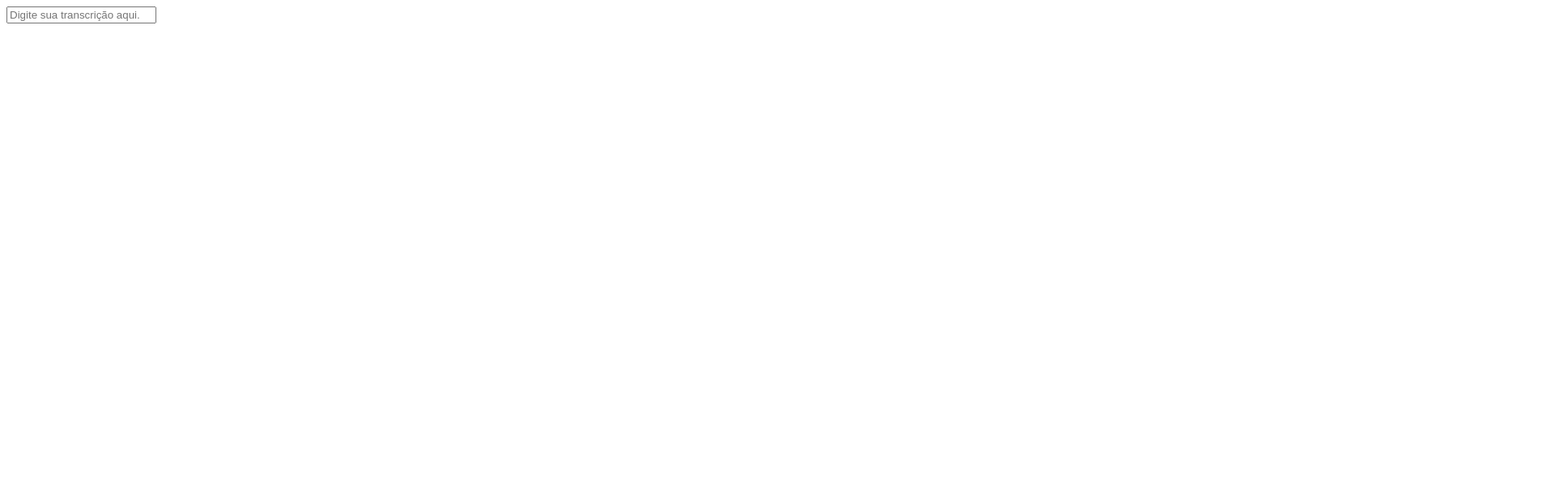
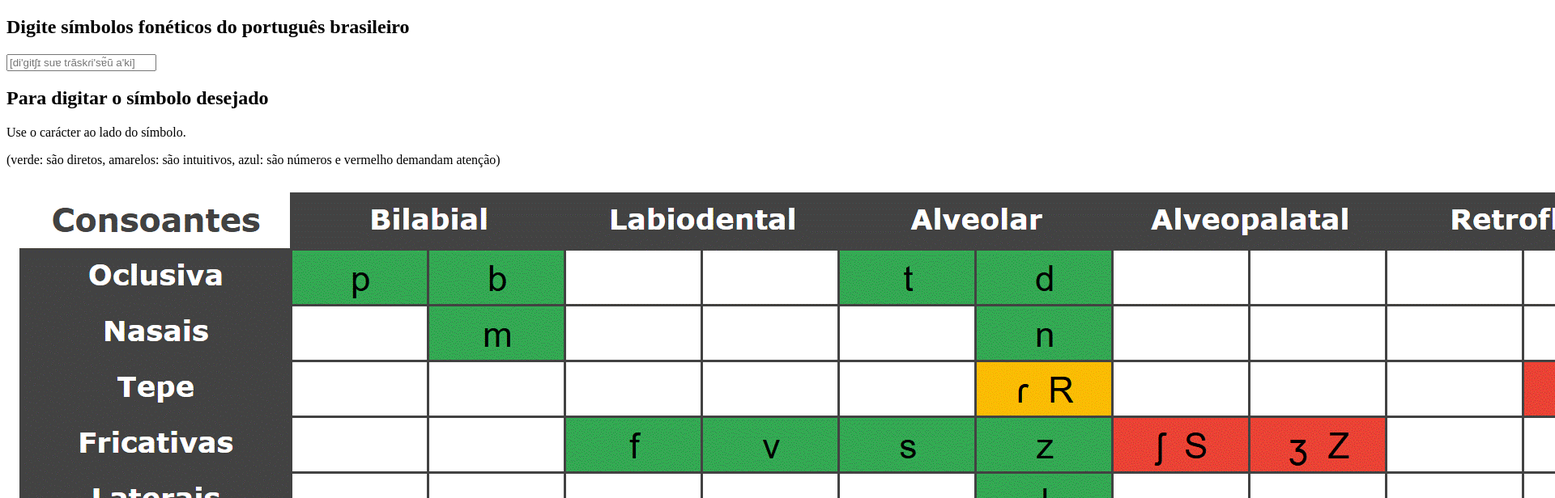
Before and after one commit to joamho-luiz/fono, a plain HTML site: page index.html in a window 1280 px wide. Shown: the top 616 px of the page at 81% size, 1920 px wide, since content can reach past the window. Drawn offline with Linux system fonts and the light colour scheme.

Commit message:
Todos elementos criados

```diff
--- a/index.html
+++ b/index.html
@@ -8,15 +8,25 @@
     <meta charset="utf-8">
     <meta name="viewport" content="width=device-width, initial-scale=1.0">
     <title>Teclado Fonético</title>
+
 </head>
 
 <body>
-    <input type="text" id="digitado" placeholder="Digite sua transcrição aqui.">
+    <Section id="texto">
+        <h1>Digite símbolos fonéticos do português brasileiro</h1>
+        <input type="text" id="digitado" placeholder="[di'gitʃɪ suɐ tɾãskɾi'sɐ̃ũ a'ki]">
+    </Section>
+
+    <section id="imagem">
+        <h2>Para digitar o símbolo desejado</h2>
+        <p>Use o carácter ao lado do símbolo.</p>
+        <p>(verde: são diretos, amarelos: são intuitivos, azul: são números e vermelho demandam atenção)</p>
+        <img src="tabela.gif" alt="Conversão para símbolos do Alfabeto Fonético Internacional">
+    </section>
 
     <script>
         document.getElementById("digitado").addEventListener("input", function() {
             let texto = this.value;
-
             let convertido = texto.replace(/[abcdefghijklmnopqrstuvwxyzABCDEFGHIJKLMNOPQRSTUVWXYZ]/g, function(letras){
                 const mapa = {
                     'a': 'a', 'A': 'ɐ',
@@ -35,7 +45,7 @@
                     'n': 'n', 'N': 'ɲ',
                     'o': 'o', 'O': 'ɔ',
                     'p': 'p', 'P': 'ɽ',
-                    'q': '\'', 'Q': '',
+                    'q': 'ˈ', 'Q': '',
                     'r': 'r', 'R': 'ɾ',
                     's': 's', 'S': 'ʃ',
                     't': 't', 'T': 'tʃ',
@@ -62,7 +72,6 @@
                 };
                 return mapa[numeros];
             }).replace(/~e/g, "ẽ").replace(/~i/g, "ĩ").replace(/~u/g, "ũ").replace(/~j/g, "j̃").replace(/~w/g, "w̃");
-
             this.value = convertido;
         });
     </script>
```
Also changed, not shown: estilo.css (added), tabela.gif (added).
